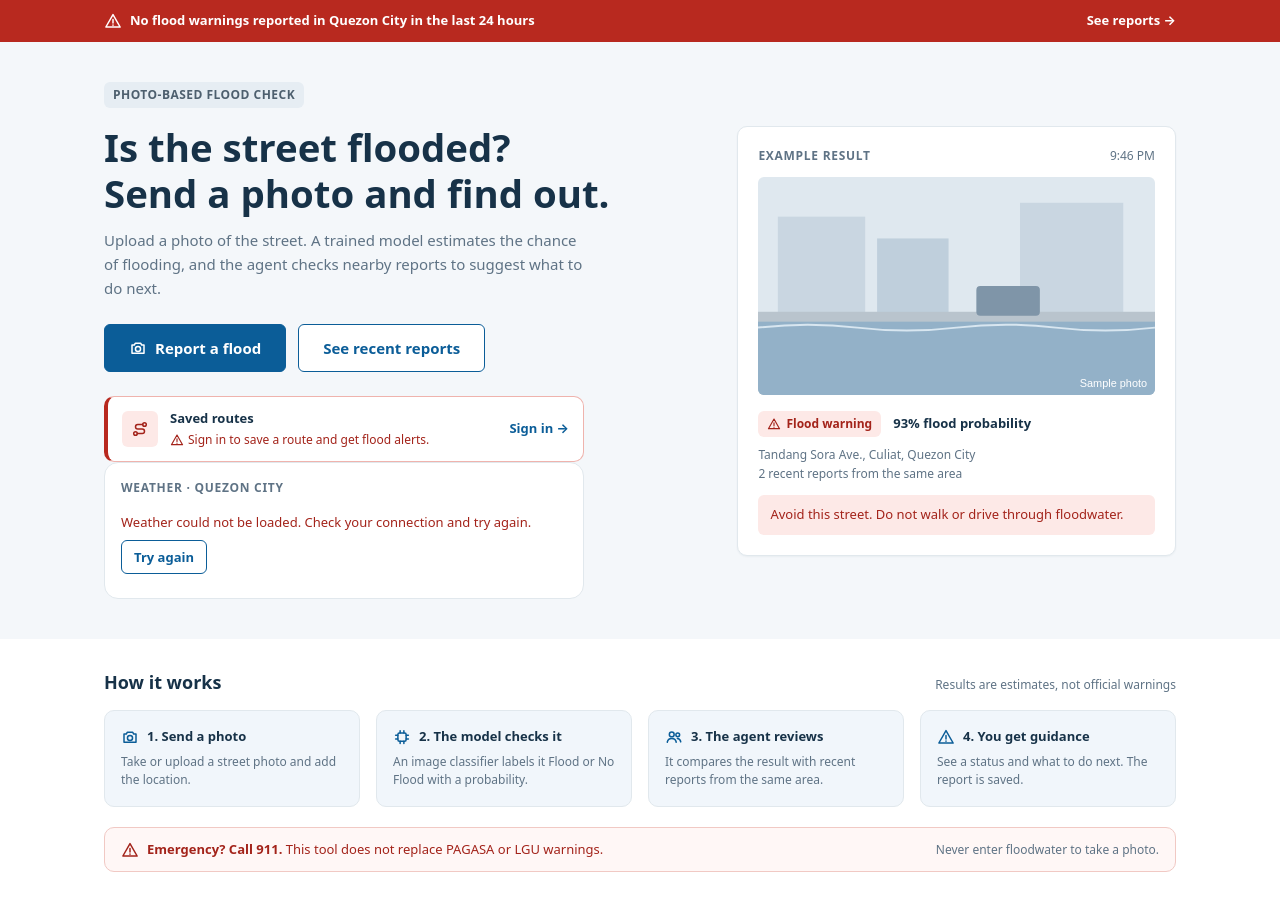
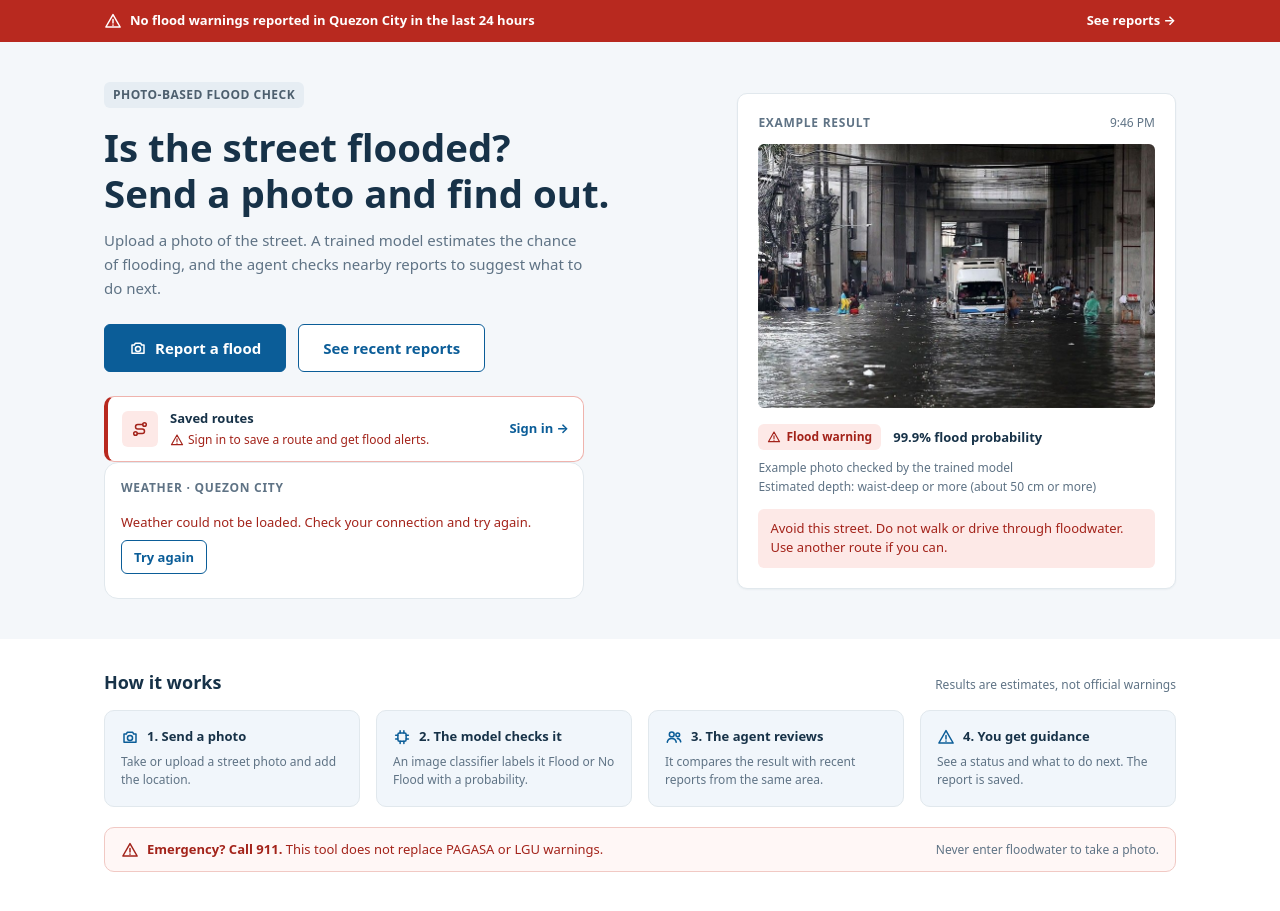
Before and after one commit to Jaydee6559/Flood-Report-Detection-Alert, a Flask app: page / in a window 1280 px wide. Shown: the part 65-976 px from the top of the page. Run offline with Flask 3, Linux system fonts and the light colour scheme; data that the repository does not hold is empty; some libraries are stand-ins or nearby versions.

Commit message:
dashboard sample

```diff
--- a/flood-detection/templates/index.html
+++ b/flood-detection/templates/index.html
@@ -106,16 +106,16 @@
             <span class="eyebrow">Example result</span>
             <span class="result-card__time">9:46 PM</span>
           </div>
-          <img class="result-card__image" src="../static/img/sample-street-flooded.svg" alt="Illustration of a flooded street" width="400" height="220">
+          <img class="result-card__image" src="../static/img/example-flood-street.jpg" alt="A street under an elevated road flooded to about waist depth. A truck is half under water and people are wading through it." width="800" height="534" loading="lazy">
           <div class="result-card__status">
             <span class="badge badge--flood-warning">
               <svg class="icon icon--sm" viewBox="0 0 24 24" aria-hidden="true"><path d="M12 3.5 21.5 20h-19z"/><path d="M12 10v4.5M12 17.2v.3"/></svg>
               Flood warning
             </span>
-            <span class="result-card__probability">93% flood probability</span>
+            <span class="result-card__probability">99.9% flood probability</span>
           </div>
-          <p class="result-card__location">Tandang Sora Ave., Culiat, Quezon City<br>2 recent reports from the same area</p>
-          <p class="callout callout--danger">Avoid this street. Do not walk or drive through floodwater.</p>
+          <p class="result-card__location">Example photo checked by the trained model<br>Estimated depth: waist-deep or more (about 50 cm or more)</p>
+          <p class="callout callout--danger">Avoid this street. Do not walk or drive through floodwater. Use another route if you can.</p>
         </article>
       </div>
     </section>
```
Also changed, not shown: flood-detection/static/img/example-flood-street.jpg (added).
